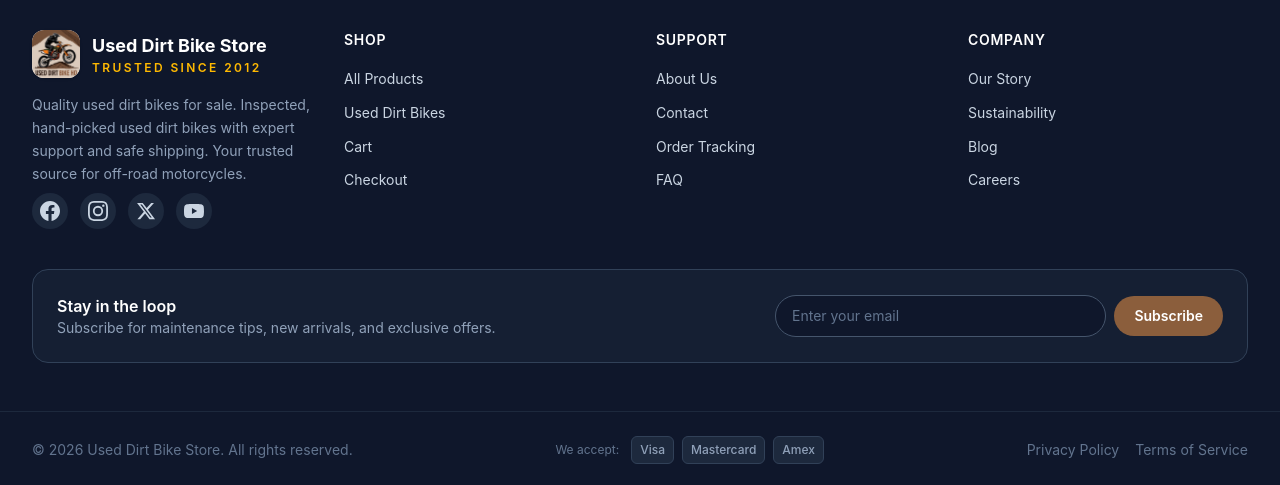
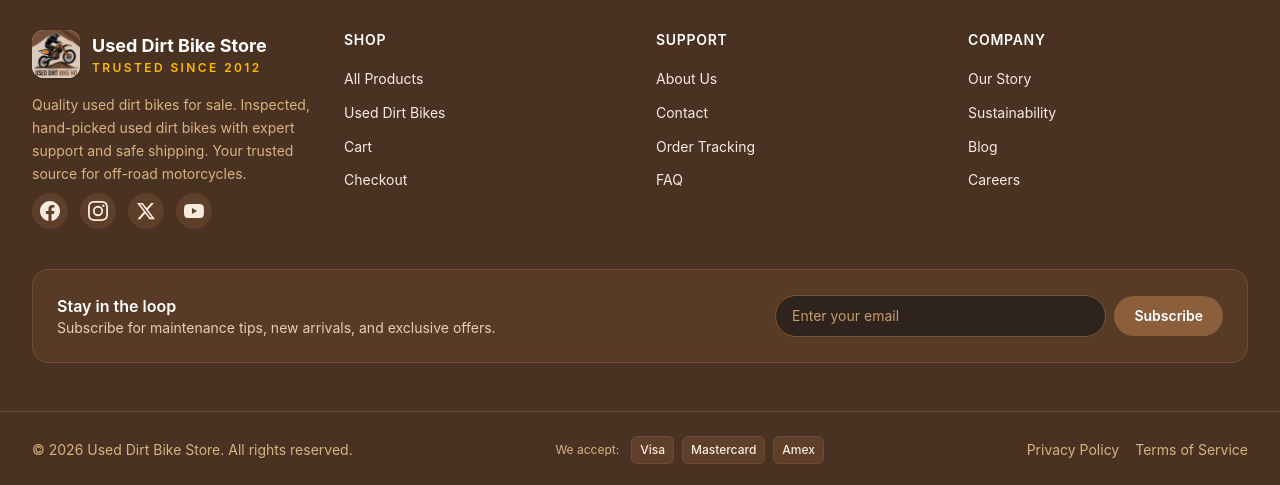
Before and after one commit to lucasdrew448-cmd/ecommerce, a Next.js app: page / in a window 1280 px wide. Shown: the part 2434-2919 px from the top of the page. Built offline with nearby package versions, Linux system fonts and the light colour scheme; no server answers.

Commit message:
update footer styles for improved aesthetics and readability

```diff
--- a/components/Footer.tsx
+++ b/components/Footer.tsx
@@ -70,7 +70,7 @@ const paymentMethods = [
 
 export default function Footer() {
   return (
-    <footer className="mt-12 border-t border-slate-200 bg-slate-900 text-slate-300">
+    <footer className="mt-12 border-t border-[#e5d6c3] bg-[#4a3222] text-[#f7ebdf]">
       {/* Main footer content */}
       <div className="mx-auto max-w-7xl px-4 py-12 sm:px-6 lg:px-8">
         <div className="grid grid-cols-1 gap-8 md:grid-cols-2 lg:grid-cols-4">
@@ -85,7 +85,7 @@ export default function Footer() {
                 <p className="text-xs font-semibold uppercase tracking-[0.2em] text-amber-400">Trusted since 2012</p>
               </div>
             </div>
-            <p className="text-sm leading-relaxed text-slate-400">
+            <p className="text-sm leading-relaxed text-[#d8b280]">
               Quality used dirt bikes for sale. Inspected, hand-picked used dirt bikes with
               expert support and safe shipping. Your trusted source for off-road motorcycles.
             </p>
@@ -98,7 +98,7 @@ export default function Footer() {
                   target="_blank"
                   rel="noopener noreferrer"
                   aria-label={social.name}
-                  className="flex h-9 w-9 items-center justify-center rounded-full bg-slate-800 text-slate-400 transition hover:bg-blue-600 hover:text-white"
+                  className="flex h-9 w-9 items-center justify-center rounded-full bg-[#5e3f29] text-[#f7ebdf] transition hover:bg-[#8b5e3c] hover:text-white"
                 >
                   {social.icon}
                 </a>
@@ -114,7 +114,7 @@ export default function Footer() {
                 <li key={link.label}>
                   <Link
                     href={link.href}
-                    className="text-sm text-slate-400 transition hover:text-blue-400"
+                    className="text-sm text-[#e8cfae] transition hover:text-[#f7ebdf]"
                   >
                     {link.label}
                   </Link>
@@ -131,7 +131,7 @@ export default function Footer() {
                 <li key={link.label}>
                   <Link
                     href={link.href}
-                    className="text-sm text-slate-400 transition hover:text-blue-400"
+                    className="text-sm text-[#e8cfae] transition hover:text-[#f7ebdf]"
                   >
                     {link.label}
                   </Link>
@@ -148,7 +148,7 @@ export default function Footer() {
                 <li key={link.label}>
                   <Link
                     href={link.href}
-                    className="text-sm text-slate-400 transition hover:text-blue-400"
+                    className="text-sm text-[#e8cfae] transition hover:text-[#f7ebdf]"
                   >
                     {link.label}
                   </Link>
@@ -159,11 +159,11 @@ export default function Footer() {
         </div>
 
         {/* Newsletter signup */}
-        <div className="mt-10 rounded-2xl border border-slate-700 bg-slate-800/50 p-6">
+        <div className="mt-10 rounded-2xl border border-[#6f4c32] bg-[#5e3f29]/70 p-6">
           <div className="flex flex-col items-center justify-between gap-4 md:flex-row">
             <div>
               <h4 className="text-base font-semibold text-white">Stay in the loop</h4>
-              <p className="mt-1 text-sm text-slate-400">
+              <p className="mt-1 text-sm text-[#e8cfae]">
                 Subscribe for maintenance tips, new arrivals, and exclusive offers.
               </p>
             </div>
@@ -171,11 +171,11 @@ export default function Footer() {
               <input
                 type="email"
                 placeholder="Enter your email"
-                className="min-w-0 flex-1 rounded-full border border-slate-600 bg-slate-900 px-4 py-2.5 text-sm text-white placeholder-slate-500 focus:border-blue-500 focus:outline-none focus:ring-1 focus:ring-blue-500"
+                className="min-w-0 flex-1 rounded-full border border-[#7a5337] bg-[#2f241d] px-4 py-2.5 text-sm text-white placeholder-[#c69b6d] focus:border-[#d8b280] focus:outline-none focus:ring-1 focus:ring-[#d8b280]"
               />
               <button
                 type="submit"
-                className="shrink-0 rounded-full bg-blue-600 px-5 py-2.5 text-sm font-semibold text-white transition hover:bg-blue-700"
+                className="shrink-0 rounded-full bg-[#8b5e3c] px-5 py-2.5 text-sm font-semibold text-white transition hover:bg-[#a76d43]"
               >
                 Subscribe
               </button>
@@ -185,20 +185,20 @@ export default function Footer() {
       </div>
 
       {/* Bottom bar */}
-      <div className="border-t border-slate-800">
+      <div className="border-t border-[#6f4c32]">
         <div className="mx-auto flex max-w-7xl flex-col items-center justify-between gap-4 px-4 py-6 sm:px-6 lg:flex-row lg:px-8">
-          <p className="text-sm text-slate-500">
+          <p className="text-sm text-[#d8b280]">
             © {new Date().getFullYear()} Used Dirt Bike Store. All rights reserved.
           </p>
 
           {/* Payment methods */}
           <div className="flex items-center gap-3">
-            <span className="text-xs text-slate-500">We accept:</span>
+            <span className="text-xs text-[#d8b280]">We accept:</span>
             <div className="flex gap-2">
               {paymentMethods.map((method) => (
                 <span
                   key={method.name}
-                  className="flex h-7 items-center justify-center rounded-md border border-slate-700 bg-slate-800 px-2 text-xs font-medium text-slate-400"
+                  className="flex h-7 items-center justify-center rounded-md border border-[#6f4c32] bg-[#5e3f29] px-2 text-xs font-medium text-[#f7ebdf]"
                 >
                   {method.name}
                 </span>
@@ -207,11 +207,11 @@ export default function Footer() {
           </div>
 
           {/* Legal links */}
-          <div className="flex gap-4 text-sm text-slate-500">
-            <Link href="/about" className="transition hover:text-slate-300">
+          <div className="flex gap-4 text-sm text-[#d8b280]">
+            <Link href="/about" className="transition hover:text-[#f7ebdf]">
               Privacy Policy
             </Link>
-            <Link href="/about" className="transition hover:text-slate-300">
+            <Link href="/about" className="transition hover:text-[#f7ebdf]">
               Terms of Service
             </Link>
           </div>
```
